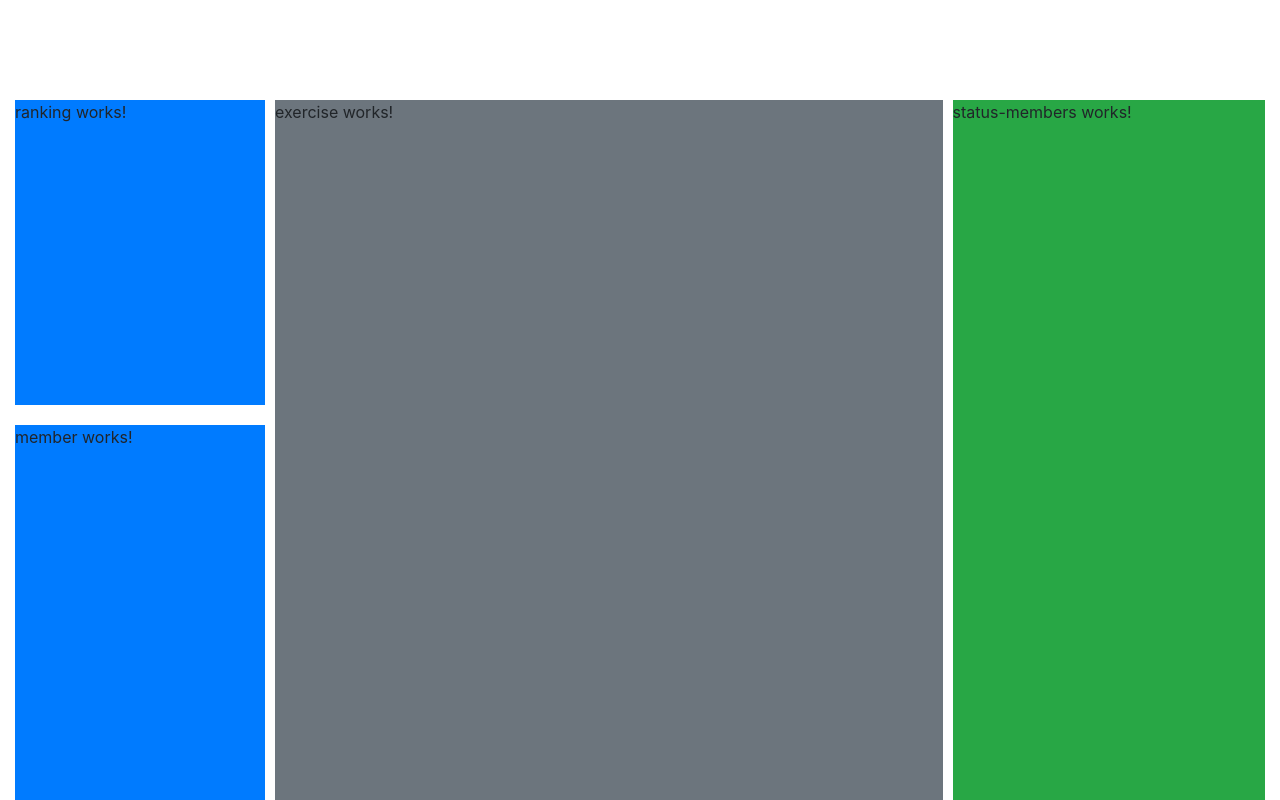
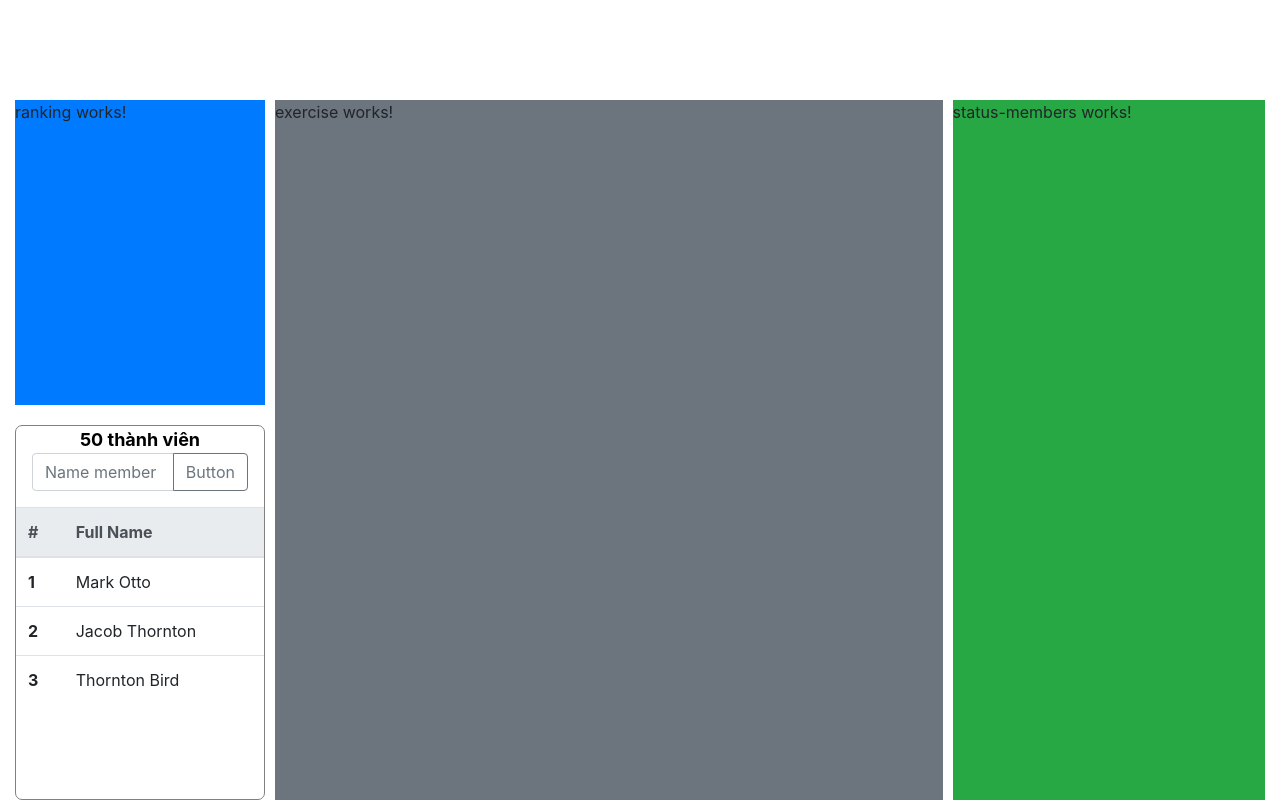
Before and after one commit to TienDat1999/eng-training, an Angular app: page /class in a window 1280 px wide. Built offline with nearby package versions, Linux system fonts and the light colour scheme.

Commit message:
[CLASS] [member] implement preliminary listMember

```diff
--- a/src/app/modules/user/components/class/class.component.html
+++ b/src/app/modules/user/components/class/class.component.html
@@ -5,7 +5,7 @@
       <div class="ranking bg-primary ">
         <app-ranking></app-ranking>
       </div>
-      <div class="member bg-primary ">
+      <div class="member">
         <app-member></app-member>
       </div>
     </div>
--- a/src/app/modules/user/components/class/member/member.component.html
+++ b/src/app/modules/user/components/class/member/member.component.html
@@ -1 +1,33 @@
-<p>member works!</p>
+<div class="wrap-member">
+  <div class="title">
+    50 thành viên
+  </div>
+  <div class="member-input">
+    <div class="input-group mb-3 px-3">
+      <input
+        [(ngModel)]="inputNameMember"
+        type="text" class="form-control" placeholder="Name member" aria-label="Recipient's username">
+      <div class="input-group-append">
+        <button
+          (click)="addMember()"
+          class="btn btn-outline-secondary" type="button">Button</button>
+      </div>
+    </div>
+  </div>
+  <div class="member-table">
+    <table class="table">
+      <thead class="thead-light">
+      <tr>
+        <th scope="col">#</th>
+        <th scope="col">Full Name</th>
+      </tr>
+      </thead>
+      <tbody>
+      <tr *ngFor="let member of members">
+        <th scope="row">{{member.id}}</th>
+        <td>{{member.name}}</td>
+      </tr>
+      </tbody>
+    </table>
+  </div>
+</div>
--- a/src/app/modules/user/components/class/member/member.component.scss
+++ b/src/app/modules/user/components/class/member/member.component.scss
@@ -0,0 +1,19 @@
+::ng-deep app-member {
+  .wrap-member {
+    border: 1px solid gray;
+    border-radius: 7px;
+    height: 100%;
+
+    .title {
+      font-weight: bold;
+      font-size: 18px;
+      text-align: center;
+      color: black;
+    }
+
+    .member-table {
+      max-height: 360px;
+      overflow: auto;
+    }
+  }
+}
--- a/src/app/modules/user/components/class/member/member.component.ts
+++ b/src/app/modules/user/components/class/member/member.component.ts
@@ -1,4 +1,4 @@
-import { Component, OnInit } from '@angular/core';
+import {Component, OnInit} from '@angular/core';
 
 @Component({
   selector: 'app-member',
@@ -7,9 +7,29 @@ import { Component, OnInit } from '@angular/core';
 })
 export class MemberComponent implements OnInit {
 
-  constructor() { }
+  members = [
+    {id: 1, name: 'Mark Otto'},
+    {id: 2, name: 'Jacob Thornton'},
+    {id: 3, name: 'Thornton Bird'},
+  ];
+  inputNameMember: string;
+
+  constructor() {
+  }
 
   ngOnInit(): void {
   }
 
+  addMember(): void {
+    const checkDuplicate = (this.members.some((item) => {
+      return item.name === this.inputNameMember;
+    }));
+    if (checkDuplicate || !this.inputNameMember) {
+      // show notification duplicate
+      return;
+    }
+    const maxId: number = this.members.length;
+    this.members.push({id: maxId + 1, name: this.inputNameMember});
+    this.inputNameMember = '';
+  }
 }
```
